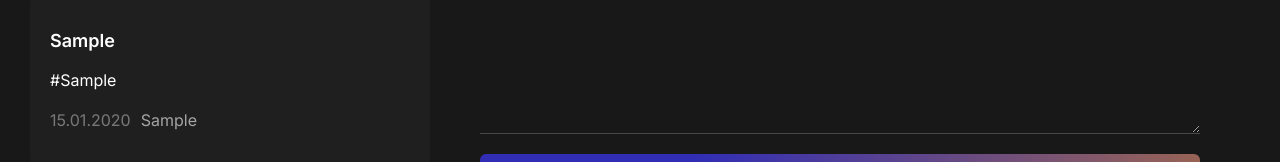
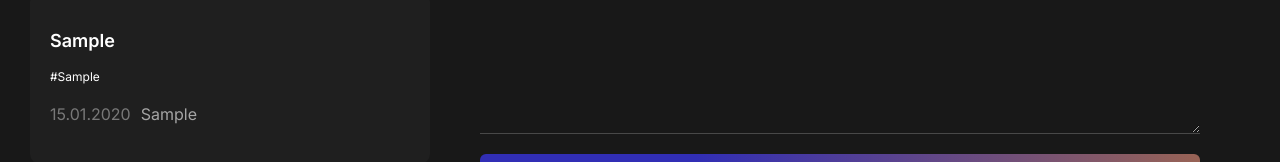
Before and after one commit to akutuzova11/react-journal-app, a React (Vite) app: page / in a window 1280 px wide. Both pictures are taken after typing "Sample", "2020-01-15", "Sample", "Sample" into the empty fields and a click on the button "Save". Shown: the part 271-433 px from the top of the page. Built offline with nearby package versions, Linux system fonts and the light colour scheme.

Commit message:
add styling for tags

```diff
--- a/src/components/JournalItem/JournalItem.module.css
+++ b/src/components/JournalItem/JournalItem.module.css
@@ -33,3 +33,9 @@
     line-height: normal;
     overflow: hidden;
 }
+
+.journal-item__tag {
+    font-size: 12px;
+    white-space: nowrap;
+    overflow: hidden;
+}
```
